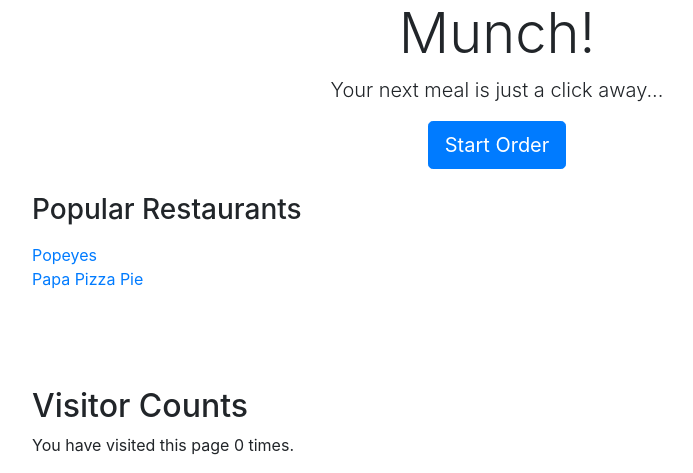
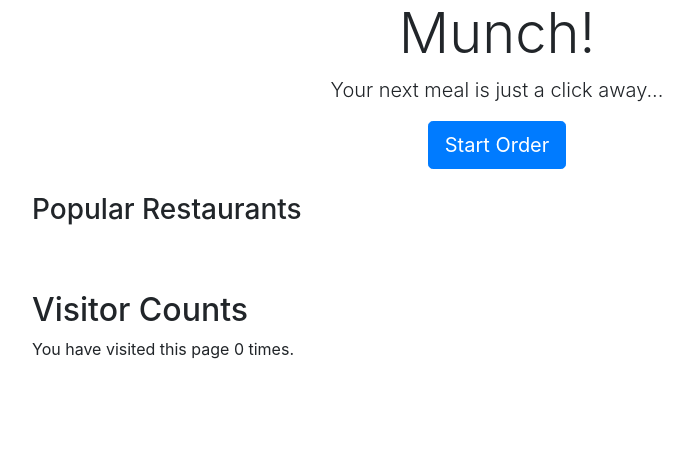
Before and after one commit to t-doan/munch-project, a Django app: page / in a window 1280 px wide. Shown: the part 636-1109 px from the top of the page, without its empty margins (143-836 px from the left). Run offline with Django 3.2, Linux system fonts and the light colour scheme; data that the repository does not hold is empty; some libraries are stand-ins or nearby versions.

Commit message:
Got rid of view html pages

```diff
--- a/portfolio/urls.py
+++ b/portfolio/urls.py
@@ -34,8 +34,6 @@ urlpatterns = [
 
     # experimental paths for editing stuff
     path('restaurant/<int:restaurant_id>', views.restaurantView, name='restaurantView'),
-    path('Popeyes', views.Popeyes, name='Popeyes'),
-    path('PapaPizzaPie', views.PapaPizzaPie, name='PapaPizzaPie'),
 ]
 
 urlpatterns += static(settings.STATIC_URL, document_root=settings.STATIC_ROOT)
--- a/tables/templates/tables/PapaPizzaPie.html
+++ /dev/null
@@ -1,5 +0,0 @@
-{% extends 'tables/base.html' %}
-{% block content %}
-<h1>Papa Pizza Pie</h1>
-
-{% endblock %}
--- a/tables/templates/tables/home.html
+++ b/tables/templates/tables/home.html
@@ -10,21 +10,17 @@
 </div>
 
 <div class="container">
-
   <h3>Popular Restaurants</h3>
     <ul>
     {% for restaurant in restaurants.all %}
         <li><a href="{% url 'restaurantView' restaurant.id %}">{{ restaurant.name }}</a></li>
     {% endfor %}
     </ul>
-
-  <a href="{% url 'Popeyes' %}">Popeyes</a>
-  <br>
-  <a href="{% url 'PapaPizzaPie' %}">Papa Pizza Pie</a>
 </div>
-<br><br><br><br>
+<br><br>
 <div class="container">
   <h2> Visitor Counts </h2>
 <p>You have visited this page {{ num_visits }}{% if num_visits == 1 %} time{% else %} times{% endif %}.</p>
 </div>
+<br><br><br><br>
 {% endblock %}
--- a/tables/views.py
+++ b/tables/views.py
@@ -25,15 +25,6 @@ def home(request):
     }
     return render (request, 'tables/home.html',context = context)
 
-def Popeyes(request):
-    restaurant = Restaurant.objects.get(name = "Popeyes")
-    menu = Menu.objects.get(restaurant_id_id = restaurant.id)
-    item = Item.objects.get(menu_id_id = Menu.objects.get(restaurant_id_id = Restaurant.objects.get(name = "Popeyes").id).id) #multiple items, so might need a for loop
-    return render(request, 'tables/Popeyes.html', {'restaurant':restaurant, 'menu':menu, 'item':item})
-
-def PapaPizzaPie(request):
-    return render(request, 'tables/PapaPizzaPie.html')
-
 def restaurantView(request, restaurant_id):
     restaurant = Restaurant.objects.get(pk = restaurant_id)
     menu = Menu.objects.get(restaurant_id_id = restaurant.id)
@@ -41,7 +32,7 @@ def restaurantView(request, restaurant_id):
     return render(request, 'tables/restaurant_view.html', {'restaurant':restaurant, 'menu':menu, 'items':items})
 
 def profile(request):
-    customer = Customer.objects.get(user_id=request.user.id)
+    customer = Customer.objects.get(user_id = request.user.id)
     customer_addresses = list(Customer_Address.objects.filter(customer_id_id=customer.id))
     addresses = []
     for cust_add in customer_addresses:
```
Also changed, not shown: tables/templates/tables/Popeyes.html (deleted, +0 -17 lines).
